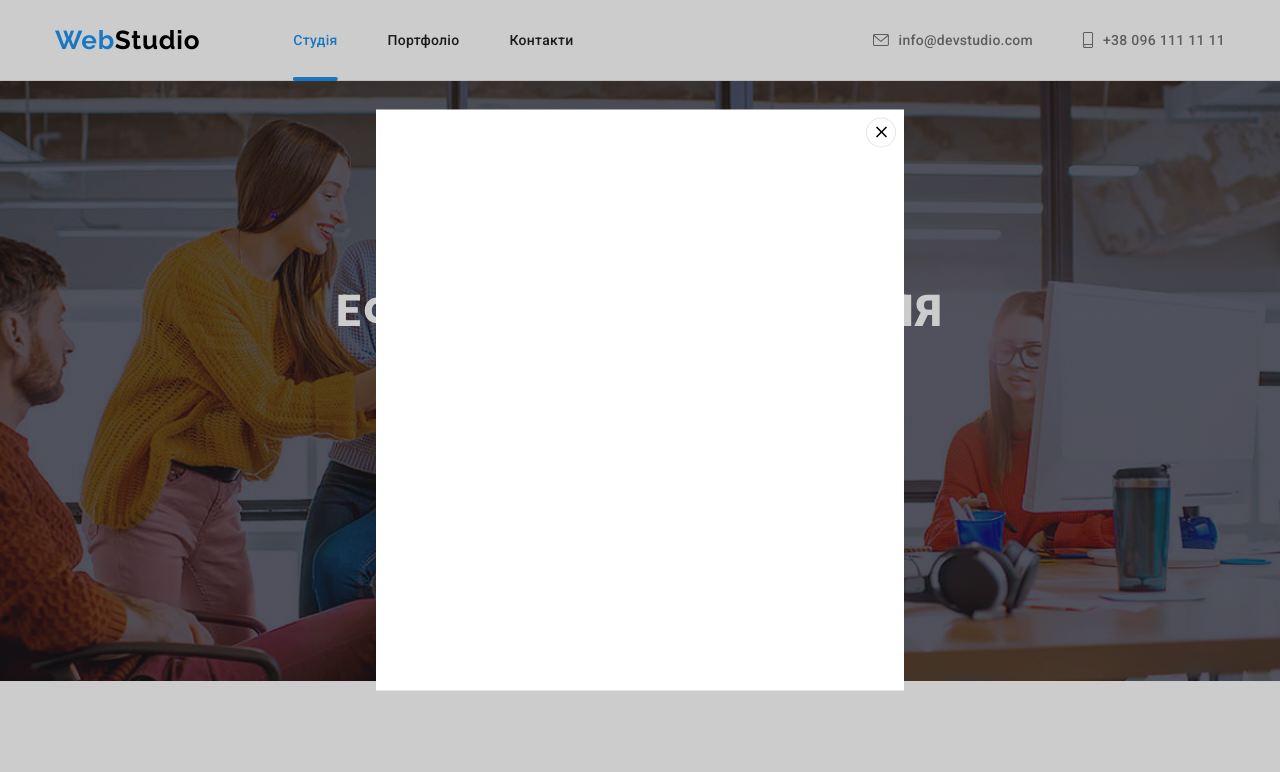
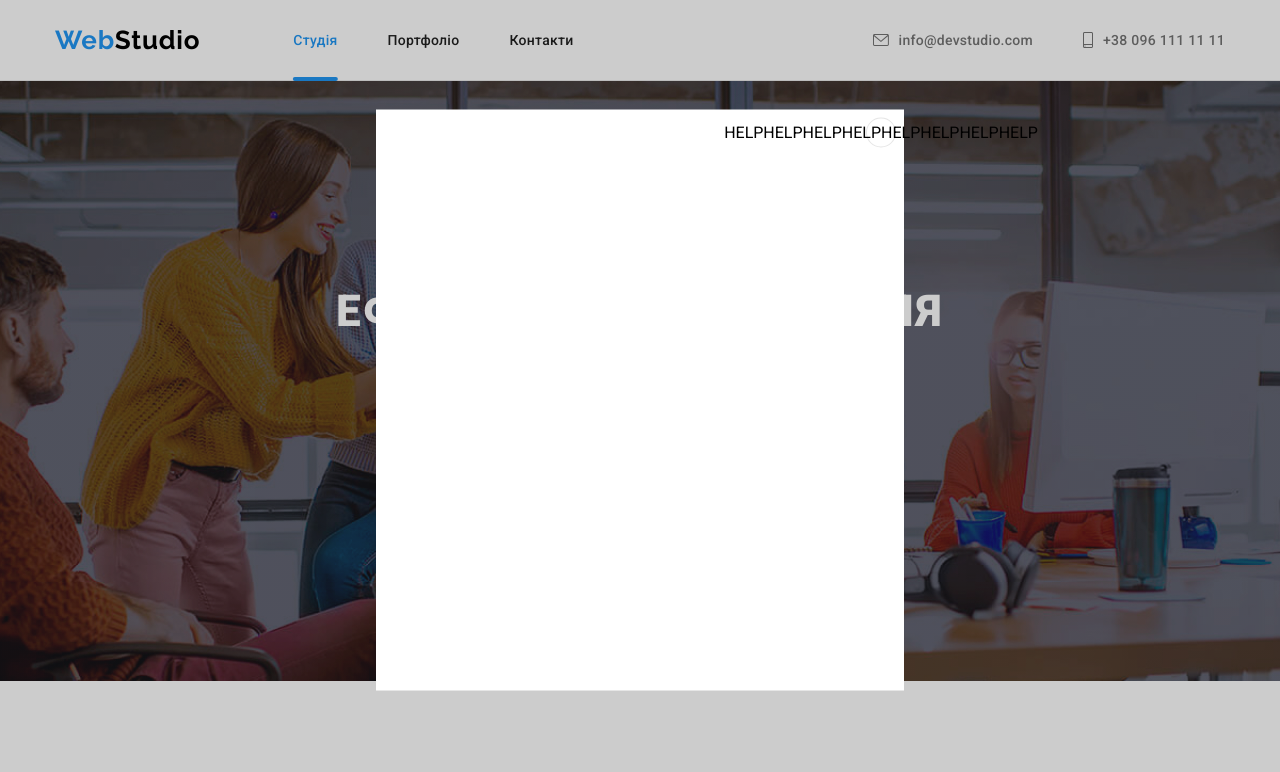
Before and after one commit to Vov4ik2022/goit-markup-hw-06, a plain HTML site: page index.html in a window 1280 px wide. Both pictures are taken after a click on the button "Замовити послугу". Shown: the top 772 px of the page. Drawn offline with nearby package versions, Linux system fonts and the light colour scheme.

Commit message:
ДЗ-6 не обновляет 6й

```diff
--- a/index.html
+++ b/index.html
@@ -534,6 +534,7 @@
           <svg class="modal-icon-close" width="18" height="18">
             <use href="./images/icons.svg#modal-close"> </use>
           </svg>
+          <p>HELPHELPHELPHELPHELPHELPHELPHELP</p>
         </button>
       </div>
 <!-- ==========================NEW============================= -->
```
